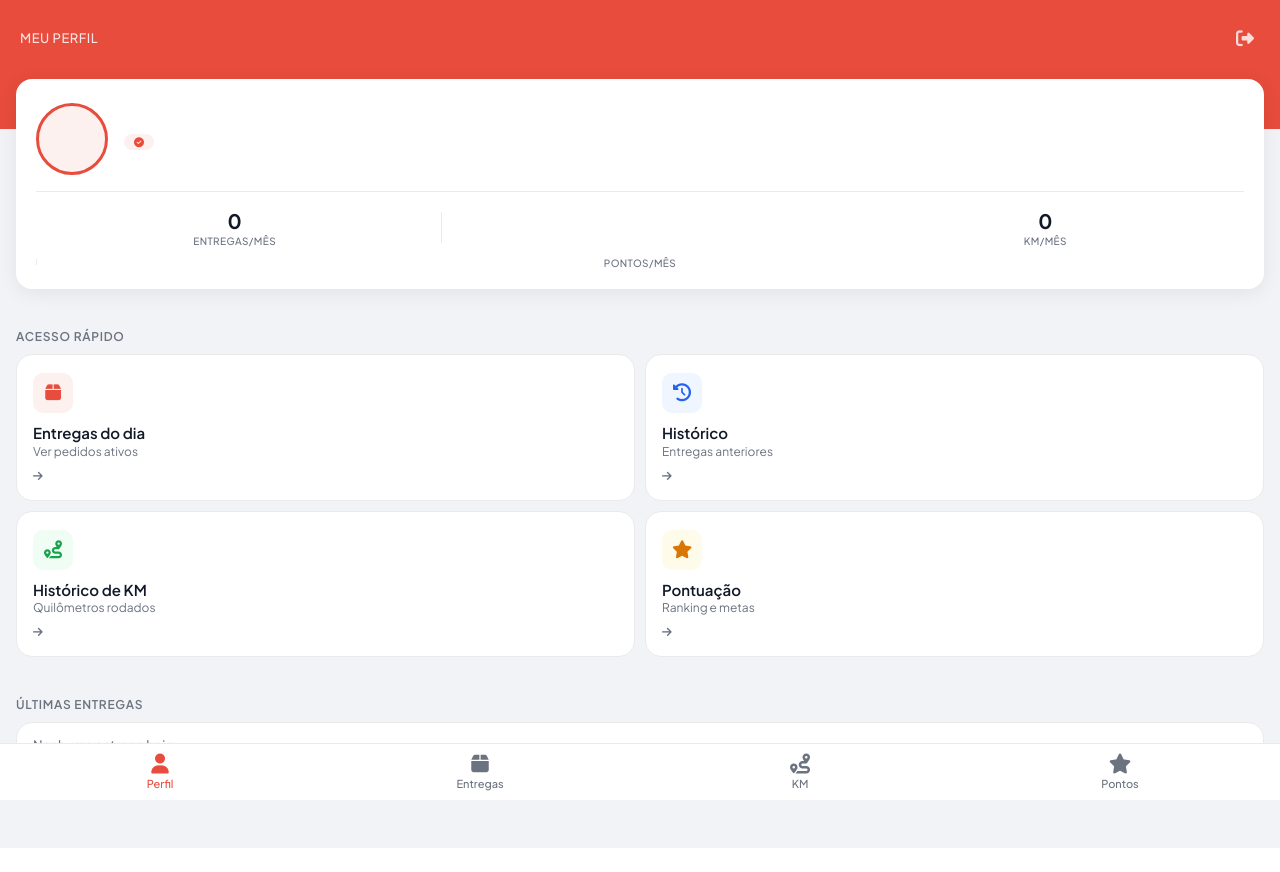
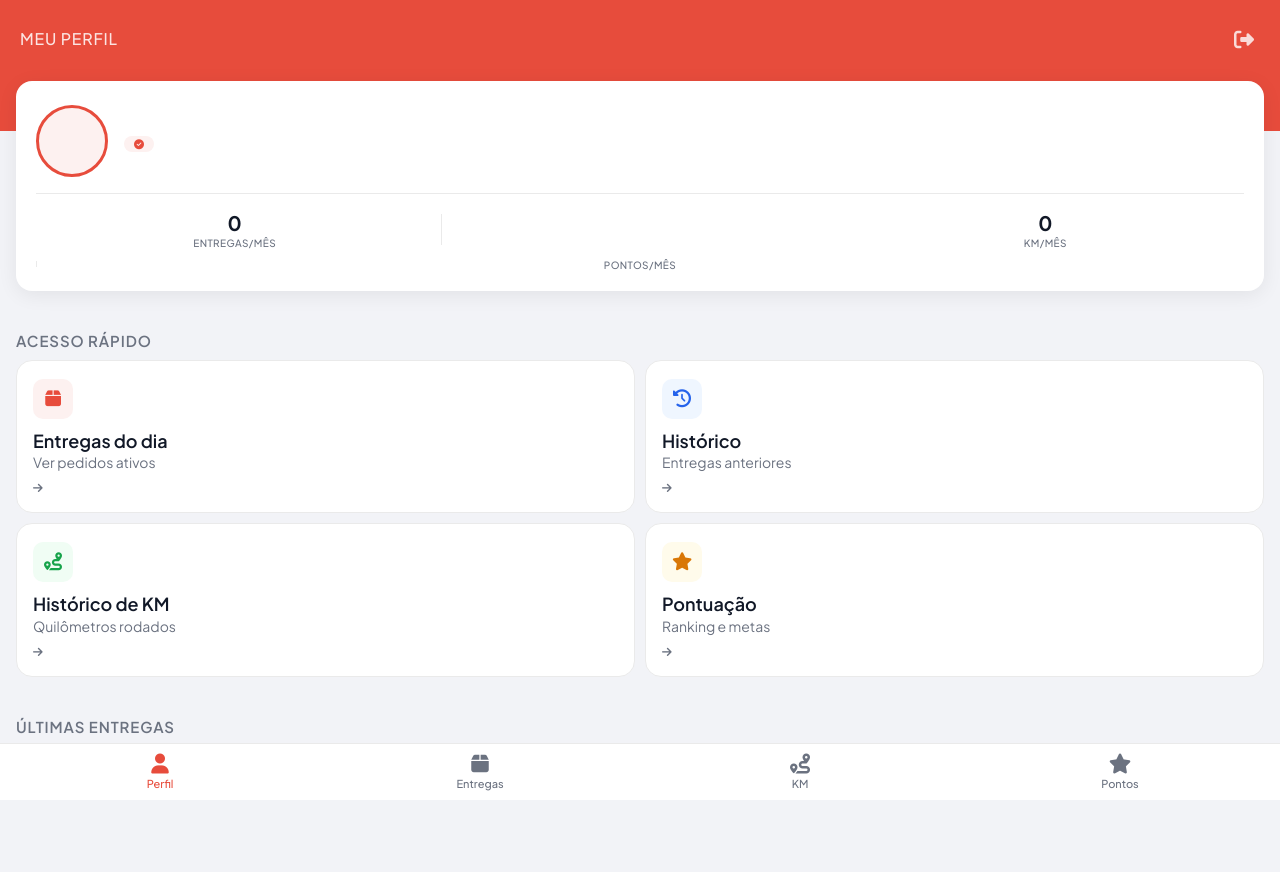
Before and after one commit to RayFarias13/API_entregas, a Django app: template software/templates/perfilmotoboy.html in a window 1280 px wide. Before the commit the page ends 848 px from the top, so only its background shows below. Run offline with Django 5.2, Linux system fonts and the light colour scheme; the template is opened without the code that fills it, so the values that code supplies are empty.

Commit message:
1028 16032026

```diff
--- a/software/templates/perfilmotoboy.html
+++ b/software/templates/perfilmotoboy.html
@@ -47,13 +47,13 @@
         }
         .header-title {
             color: rgba(255,255,255,0.85);
-            font-size: 13px;
+            font-size: 16px;
             font-weight: 500;
-            letter-spacing: 0.04em;
+            letter-spacing: 0.05em;
         }
         .btn-logout-top {
             color: rgba(255,255,255,0.8);
-            font-size: 18px;
+            font-size: 20px;
             text-decoration: none;
             padding: 6px;
             transition: color 0.2s;
@@ -93,7 +93,7 @@
         }
         .avatar img { width: 100%; height: 100%; object-fit: cover; }
         .profile-name {
-            font-size: 20px;
+            font-size: 25px;
             font-weight: 700;
             color: var(--text);
             line-height: 1.2;
@@ -105,7 +105,7 @@
             margin-top: 5px;
             background: var(--red-soft);
             color: var(--red);
-            font-size: 12px;
+            font-size: 14px;
             font-weight: 600;
             padding: 3px 10px;
             border-radius: 20px;
@@ -147,7 +147,7 @@
             padding: 20px 16px 0;
         }
         .section-title {
-            font-size: 12px;
+            font-size: 15px;
             font-weight: 600;
             color: var(--muted);
             text-transform: uppercase;
@@ -189,13 +189,13 @@
         .icon-amber  { background: #fffbeb; color: #d97706; }
 
         .menu-card-label {
-            font-size: 15px;
+            font-size: 18px;
             font-weight: 600;
             color: var(--text);
             line-height: 1.3;
         }
         .menu-card-sub {
-            font-size: 12px;
+            font-size: 14px;
             color: var(--muted);
             margin-top: 1px;
         }
```
Also changed, not shown: software/templates/motoboy_entregas_dia.html (+4 -4 lines).
